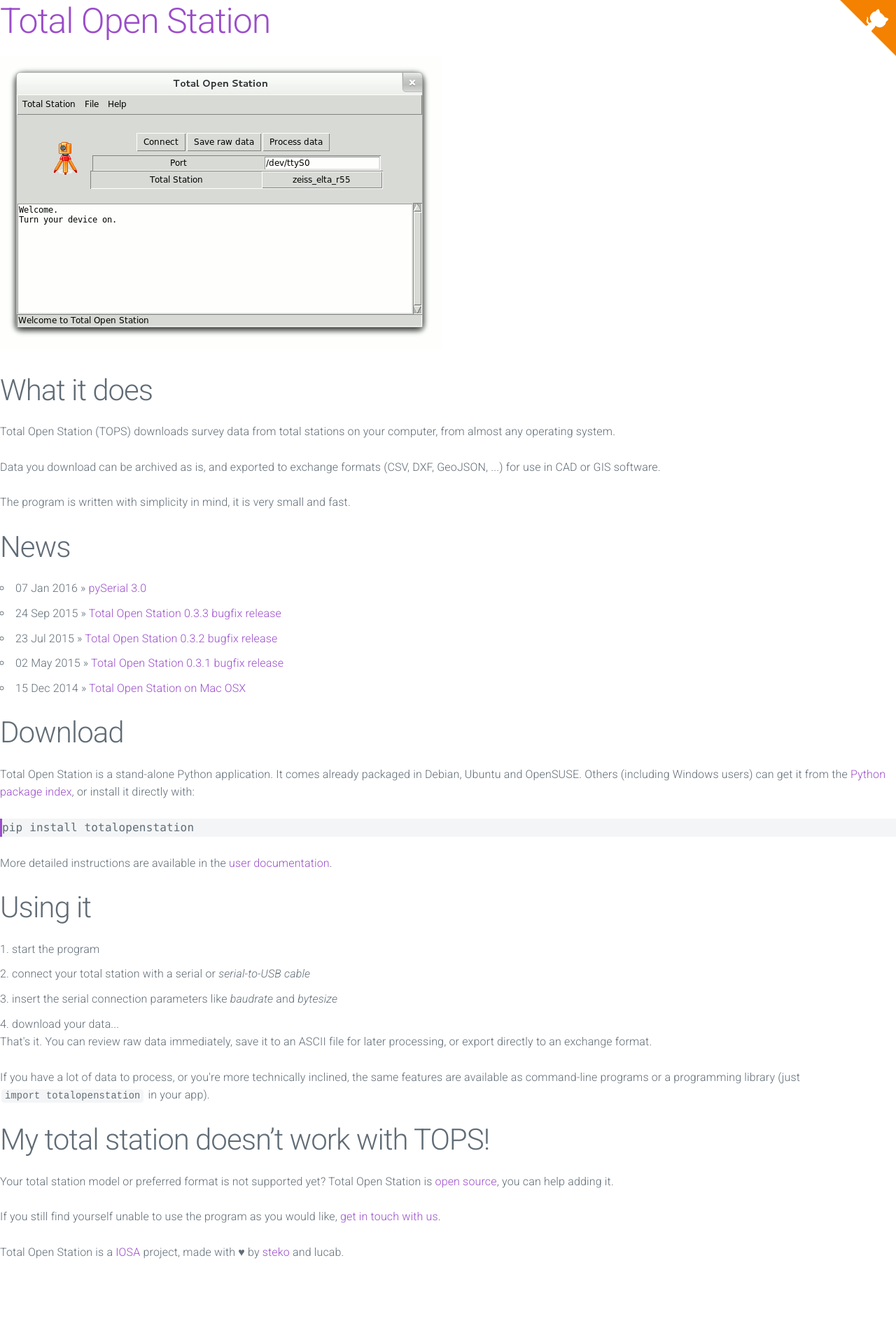
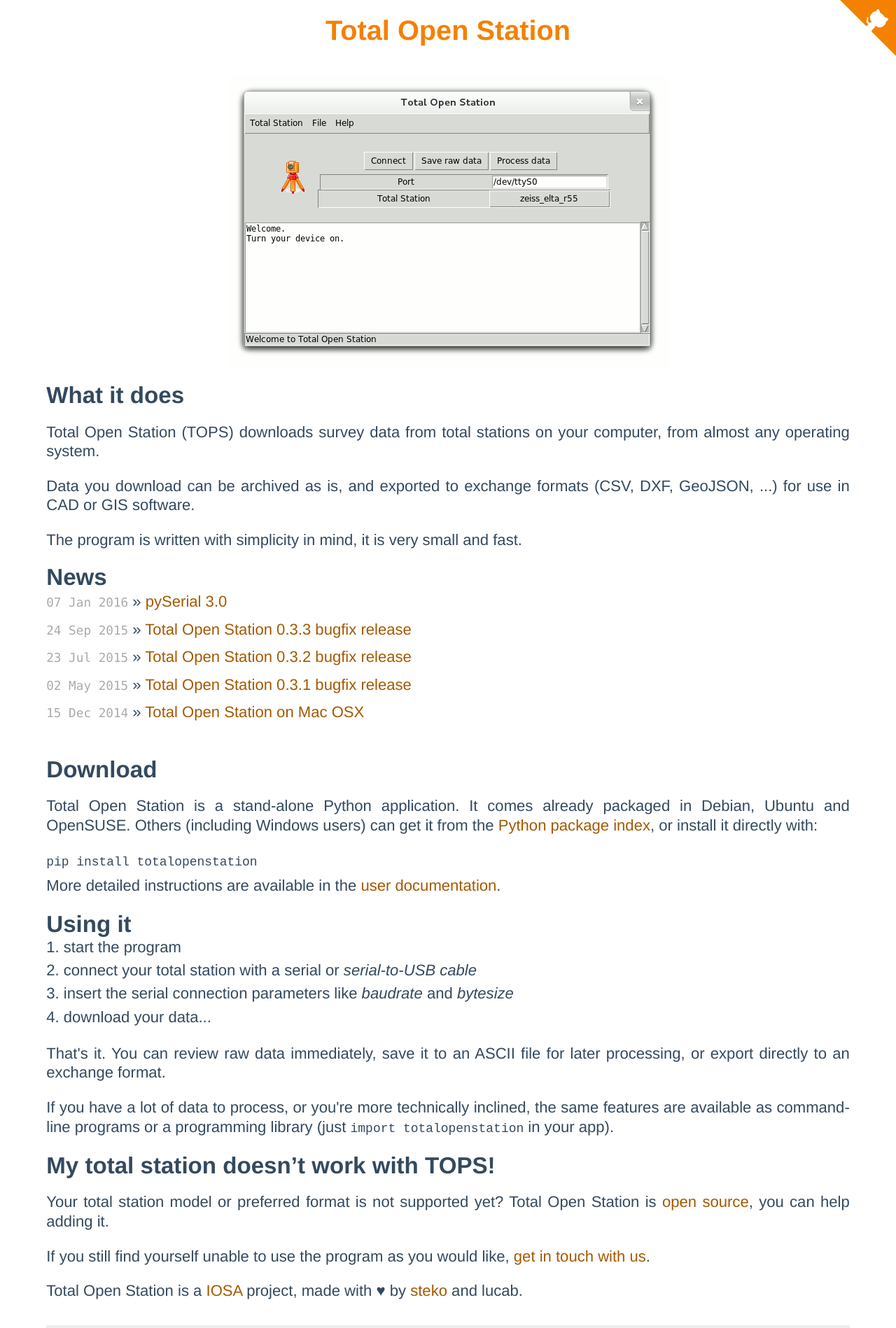
Before and after one commit to totalopenstation/totalopenstation, a Jekyll site: the page built from index.html, in a window 1280 px wide. Shown: the whole page at 70% size. Built offline with Jekyll 4.4.1, drawn with Linux system fonts in a browser that asks for light colours; nearby versions of some CDN libraries; before the commit the page ends 1828 px from its top, so only the background shows below that.

Commit message:
Revert "milligram CSS"
This reverts commit 2a47af5ba465fbafc8896cf870fc1e856e5d26bf.

```diff
--- a/_layouts/default.html
+++ b/_layouts/default.html
@@ -7,14 +7,13 @@
         <meta name="viewport" content="width=device-width">
         <link rel="shortcut icon" href="{{ site.github.url }}/favicon.ico" />
         <link rel="icon" sizes="16x16 32x32" href="{{ site.github.url }}/favicon.ico">
-	      <link rel="apple-touch-icon-precomposed" href="{{ site.github.url }}/favicon.ico">
+	<link rel="apple-touch-icon-precomposed" href="{{ site.github.url }}/favicon.ico">
 
-        <!-- Google Fonts -->
-        <link rel="stylesheet" href="https://fonts.googleapis.com/css?family=Roboto:300,300italic,700,700italic">
-        <!-- CSS Reset -->
-        <link rel="stylesheet" href="https://cdnjs.cloudflare.com/ajax/libs/normalize/3.0.3/normalize.css">
-        <!-- Milligram CSS minified -->
-        <link rel="stylesheet" href="{{ site.github.url }}/css/milligram.min.css">
+        <!-- syntax highlighting CSS -->
+        <link rel="stylesheet" href="{{ site.github.url }}/css/syntax.css">
+
+        <!-- Custom CSS -->
+        <link rel="stylesheet" href="{{ site.github.url }}/css/main.css">
 
         <!-- Site feed -->
         {% feed_meta %}
```
